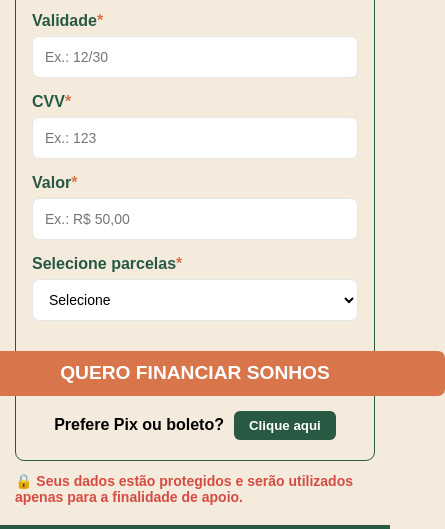
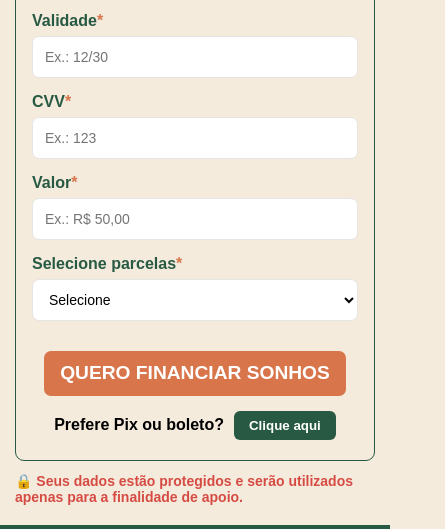
Before and after one commit to Gtsampaio/Feira-da-Quebrada, a plain HTML site: page pages/apoio.html in a window 390 px wide. Shown: the part 1059-1588 px from the top of the page, 445 px wide, since content can reach past the window. Drawn offline with Linux system fonts and the light colour scheme; a web font is replaced by a local one.

Commit message:
adjust responsiveness

```diff
--- a/css/apoio.css
+++ b/css/apoio.css
@@ -322,4 +322,8 @@
   .pagina-apoio .voltar {
     flex-wrap: wrap;
   }
+  .pagina-apoio .botao-principal {
+    width: fit-content;
+    padding: 9px 16px;
+  }
 }
--- a/js/apoio.js
+++ b/js/apoio.js
@@ -27,9 +27,6 @@ botaoCartao.addEventListener("click", mostrarCartao);
 function mostrarCartao() {
     apoioPix.classList.add("oculto");
     apoioCartao.classList.remove("oculto");
-
-    definirObrigatoriedade(camposCartao, true);
-    valorDoacao = false;
 }
 
 botaoPix.addEventListener("click", mostrarPix);
```
